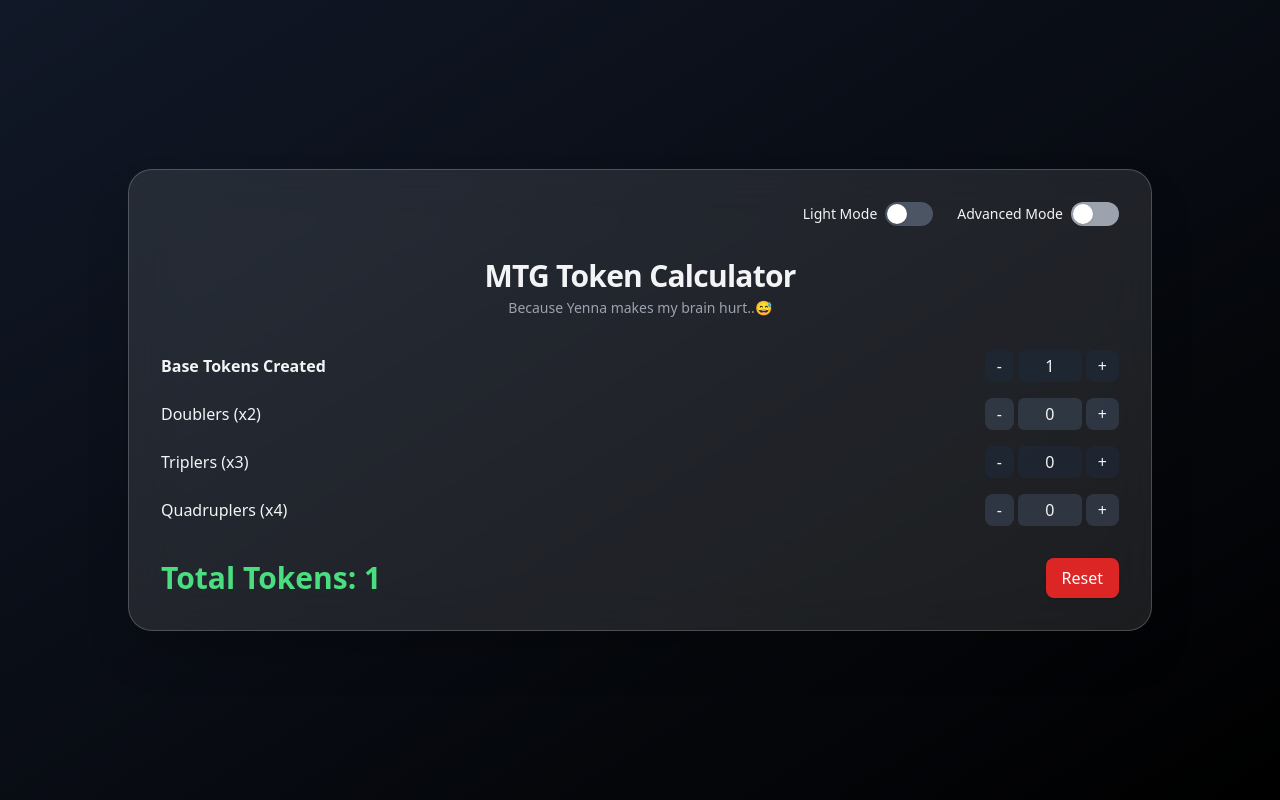
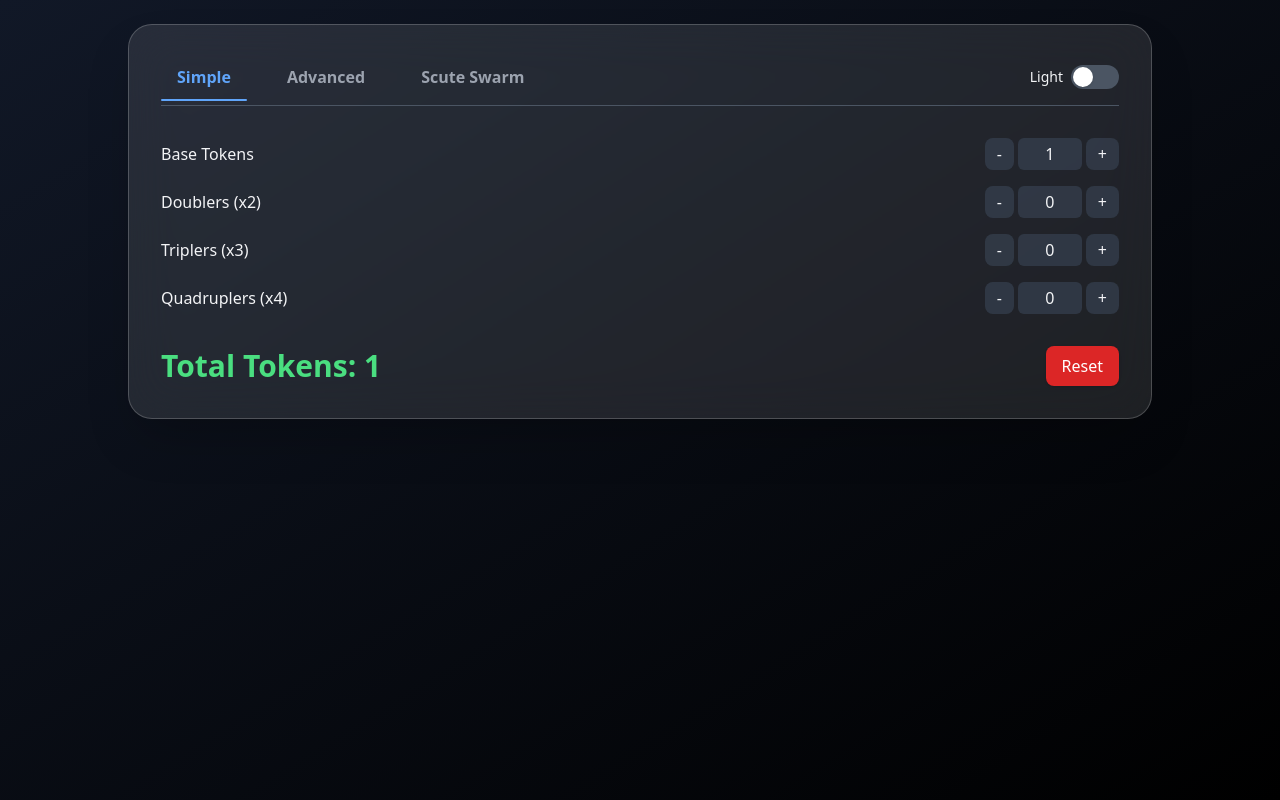
Before and after one commit to Whuki/mtg-token-calculator, a React (Vite) app: page / in a window 1280 px wide. Built offline with nearby package versions, Linux system fonts and the light colour scheme.

Commit message:
Scute mode

```diff
--- a/src/App.jsx
+++ b/src/App.jsx
@@ -3,31 +3,53 @@
 import CustomQuantityInput from "./CustomQuantityInput";
 import { Analytics } from "@vercel/analytics/react";
 
+// Card presets with emoji flair
 const CARD_PRESETS = [
-  { name: "Doubling Season", multiplier: 2 },
-  { name: "Parallel Lives", multiplier: 2 },
-  { name: "Anointed Procession", multiplier: 2 },
-  { name: "Mondrak, Glory Dominus", multiplier: 2 },
-  { name: "Primal Vigor", multiplier: 2 },
-  { name: "Elspeth, Storm Slayer", multiplier: 2 },
-  { name: "Kaya, Geist Hunter", multiplier: 2 },
-  { name: "Exalted Sunborn", multiplier: 2 },
-  { name: "Ojer Taq, Deepest Foundation", multiplier: 3 },
+  { name: "Doubling Season", multiplier: 2, emoji: "🌱" },
+  { name: "Parallel Lives", multiplier: 2, emoji: "✨" },
+  { name: "Anointed Procession", multiplier: 2, emoji: "🙏" },
+  { name: "Mondrak, Glory Dominus", multiplier: 2, emoji: "🐺" },
+  { name: "Primal Vigor", multiplier: 2, emoji: "🌿" },
+  { name: "Elspeth, Storm Slayer", multiplier: 2, emoji: "⚔️" },
+  { name: "Kaya, Geist Hunter", multiplier: 2, emoji: "👻" },
+  { name: "Exalted Sunborn", multiplier: 2, emoji: "🌞" },
+  { name: "Ojer Taq, Deepest Foundation", multiplier: 3, emoji: "🐉" },
+  { name: "Adrix and Nev, Twincasters", multiplier: 2, emoji: "🧑‍🤝‍🧑" },
 ];
 
+// Milestones with cheeky MTG text
+const MILESTONES = {
+  20: "20? Enough to chump block for days. 🛡️",
+  40: "40? That’s a whole Commander life total in blockers. 👑",
+  69: "Nice. 😏",
+  100: "Triple digits. Your table hates you now. 💀",
+  420: "Blaze it. Token farming on another level. 🌿🔥",
+  1000: "We’ve entered spreadsheet territory. 📊",
+  10000: "Judge! I need dice. All of them. 🎲",
+  100000: "At this point, just tell your friends they’re dead. ☠️",
+};
+
 export default function App() {
-  const [baseTokens, setBaseTokens] = useState(1);
-  const [advancedMode, setAdvancedMode] = useState(false);
+  const [tab, setTab] = useState("simple");
   const [darkMode, setDarkMode] = useState(true);
 
+  // Simple mode
+  const [baseTokens, setBaseTokens] = useState(1);
   const [doublers, setDoublers] = useState(0);
   const [triplers, setTriplers] = useState(0);
   const [quadruplers, setQuadruplers] = useState(0);
 
+  // Advanced mode
   const [cards, setCards] = useState([]);
   const [selectedPreset, setSelectedPreset] = useState(CARD_PRESETS[0].name);
 
-  const [animatedTotal, setAnimatedTotal] = useState(baseTokens);
+  // Scute mode
+  const [scutes, setScutes] = useState(1);
+  const [includeScutes, setIncludeScutes] = useState(false);
+
+  // Totals + animation
+  const [animatedTotal, setAnimatedTotal] = useState(1);
+  const [toasts, setToasts] = useState([]);
 
   const simpleTotal =
     baseTokens * Math.pow(2, doublers) * Math.pow(3, triplers) * Math.pow(4, quadruplers);
@@ -36,7 +58,13 @@
     baseTokens *
     cards.reduce((acc, card) => acc * Math.pow(card.multiplier, card.quantity), 1);
 
-  const total = advancedMode ? advancedTotal : simpleTotal;
+  const scuteTotal = scutes;
+  const total =
+    tab === "simple"
+      ? simpleTotal + (includeScutes ? scuteTotal : 0)
+      : tab === "advanced"
+      ? advancedTotal + (includeScutes ? scuteTotal : 0)
+      : scuteTotal;
 
   // Animate token counter
   useEffect(() => {
@@ -47,6 +75,17 @@
     return () => controls.stop();
   }, [total]);
 
+  // Milestone toasts
+  useEffect(() => {
+    Object.keys(MILESTONES).forEach((m) => {
+      const milestone = parseInt(m);
+      if (animatedTotal === milestone) {
+        setToasts((prev) => [...prev, { id: Date.now(), text: MILESTONES[milestone] }]);
+      }
+    });
+  }, [animatedTotal]);
+
+  // Reset all
   const handleReset = () => {
     setBaseTokens(1);
     setDoublers(0);
@@ -54,23 +93,43 @@
     setQuadruplers(0);
     setCards([]);
     setSelectedPreset(CARD_PRESETS[0].name);
+    setScutes(1);
   };
 
   return (
     <div
       className={`${
         darkMode ? "bg-gradient-to-br from-gray-900 to-black text-gray-100" : "bg-gray-100 text-gray-900"
-      } min-h-screen flex items-center justify-center p-6 transition-colors duration-500`}
+      } min-h-screen flex flex-col items-center p-6 transition-colors duration-500`}
     >
       <div
         className={`w-full max-w-5xl rounded-3xl p-8 space-y-8 transition-all duration-500
         backdrop-blur-xl bg-white/10 border border-white/20 shadow-2xl`}
       >
-        {/* Toggles */}
-        <div className="flex justify-end gap-6">
-          {/* Dark/Light Mode */}
-          <div className="flex items-center gap-2">
-            <span className="text-sm">Light Mode</span>
+        {/* Nav Tabs */}
+        <div className="flex justify-center gap-6 border-b border-gray-600 pb-2">
+          {["simple", "advanced", "scute"].map((t) => (
+            <button
+              key={t}
+              onClick={() => setTab(t)}
+              className={`relative px-4 py-2 font-semibold transition ${
+                tab === t ? "text-blue-400" : "text-gray-400 hover:text-gray-200"
+              }`}
+            >
+              {t === "simple" && "Simple"}
+              {t === "advanced" && "Advanced"}
+              {t === "scute" && "Scute Swarm"}
+              {tab === t && (
+                <motion.div
+                  layoutId="underline"
+                  className="absolute left-0 right-0 -bottom-1 h-0.5 bg-blue-400 rounded"
+                />
+              )}
+            </button>
+          ))}
+          {/* Dark/Light toggle */}
+          <div className="flex items-center gap-2 ml-auto">
+            <span className="text-sm">Light</span>
             <button
               onClick={() => setDarkMode(!darkMode)}
               className={`w-12 h-6 rounded-full relative transition-colors ${
@@ -84,80 +143,36 @@
               ></span>
             </button>
           </div>
-
-          {/* Advanced Mode */}
-          <div className="flex items-center gap-2">
-            <span className="text-sm">Advanced Mode</span>
-            <button
-              onClick={() => setAdvancedMode(!advancedMode)}
-              className={`w-12 h-6 rounded-full relative transition-colors ${
-                advancedMode ? "bg-blue-500" : "bg-gray-400"
-              }`}
-            >
-              <span
-                className={`absolute top-0.5 left-0.5 w-5 h-5 rounded-full bg-white shadow transform transition-transform ${
-                  advancedMode ? "translate-x-6" : ""
-                }`}
-              ></span>
-            </button>
-          </div>
-        </div>
-
-        {/* Heading */}
-        <div className="text-center">
-          <h1 className="text-3xl font-extrabold tracking-tight">MTG Token Calculator</h1>
-          <p className="text-sm text-gray-400 mt-1">Because Yenna makes my brain hurt..😅</p>
         </div>
 
         {/* Simple Mode */}
-        {!advancedMode && (
+        {tab === "simple" && (
           <div className="space-y-4">
-            {/* Base Tokens */}
             <div className="flex gap-2 items-center flex-wrap">
-              <label className="flex-1 min-w-[120px] font-semibold">Base Tokens Created</label>
-              <CustomQuantityInput
-                value={baseTokens}
-                onChange={setBaseTokens}
-                darkMode={darkMode}
-                rowIndex={0}
-              />
+              <label className="flex-1">Base Tokens</label>
+              <CustomQuantityInput value={baseTokens} onChange={setBaseTokens} darkMode={darkMode} />
             </div>
-
-            {/* Doublers, Triplers, Quadruplers */}
             {[
               { label: "Doublers (x2)", value: doublers, setValue: setDoublers },
               { label: "Triplers (x3)", value: triplers, setValue: setTriplers },
               { label: "Quadruplers (x4)", value: quadruplers, setValue: setQuadruplers },
-            ].map((item, idx) => (
-              <div key={idx} className="flex gap-2 items-center flex-wrap">
-                <label className="flex-1 min-w-[120px]">{item.label}</label>
-                <CustomQuantityInput
-                  value={item.value}
-                  onChange={item.setValue}
-                  darkMode={darkMode}
-                  rowIndex={idx + 1}
-                />
+            ].map((item, i) => (
+              <div key={i} className="flex gap-2 items-center flex-wrap">
+                <label className="flex-1">{item.label}</label>
+                <CustomQuantityInput value={item.value} onChange={item.setValue} darkMode={darkMode} />
               </div>
             ))}
           </div>
         )}
 
         {/* Advanced Mode */}
-        {advancedMode && (
+        {tab === "advanced" && (
           <div className="space-y-4">
-            {/* Base Tokens */}
             <div className="flex gap-2 items-center flex-wrap">
-              <label className="flex-1 min-w-[120px] font-semibold">Base Tokens Created</label>
-              <CustomQuantityInput
-                value={baseTokens}
-                onChange={setBaseTokens}
-                darkMode={darkMode}
-                rowIndex={0}
-              />
+              <label className="flex-1">Base Tokens</label>
+              <CustomQuantityInput value={baseTokens} onChange={setBaseTokens} darkMode={darkMode} />
             </div>
-
-            {/* Add Card Controls */}
-            <div className="flex gap-2 flex-wrap items-center">
+            <div className="flex gap-2 items-center">
               <select
                 value={selectedPreset}
                 onChange={(e) => setSelectedPreset(e.target.value)}
@@ -179,34 +194,29 @@
                 Add Card
               </button>
             </div>
-
-            {/* Cards List */}
             <AnimatePresence>
-              {cards.map((card, idx) => (
+              {cards.map((card, i) => (
                 <motion.div
-                  key={idx}
+                  key={i}
                   initial={{ opacity: 0, y: 20 }}
                   animate={{ opacity: 1, y: 0 }}
                   exit={{ opacity: 0, y: -20 }}
                   transition={{ duration: 0.3 }}
-                  className={`p-4 rounded-xl flex flex-col md:flex-row justify-between items-center gap-4 shadow-lg ${
-                    darkMode ? "bg-gray-700/60" : "bg-gray-200/60"
-                  }`}
+                  className="p-4 rounded-xl flex flex-col md:flex-row justify-between items-center gap-4 shadow-lg bg-gray-700/60"
                 >
                   <div className="flex-1">
-                    <p className="font-semibold">{card.name}</p>
+                    <p className="font-semibold">{card.emoji} {card.name}</p>
                     <p className="text-sm opacity-75">x{card.multiplier}</p>
                   </div>
                   <CustomQuantityInput
                     value={card.quantity}
                     onChange={(val) =>
-                      setCards(cards.map((c, i) => (i === idx ? { ...c, quantity: val } : c)))
+                      setCards(cards.map((c, j) => (i === j ? { ...c, quantity: val } : c)))
                     }
                     darkMode={darkMode}
-                    rowIndex={idx}
                   />
                   <button
-                    onClick={() => setCards(cards.filter((_, i) => i !== idx))}
+                    onClick={() => setCards(cards.filter((_, j) => j !== i))}
                     className="px-3 py-1 bg-red-500 text-white rounded-lg hover:bg-red-600 hover:scale-105 transition"
                   >
                     Remove
@@ -217,6 +227,52 @@
           </div>
         )}
 
+        {/* Scute Mode */}
+        {tab === "scute" && (
+          <div
+            className="space-y-4 p-6 rounded-2xl shadow-xl backdrop-blur-lg bg-green-900/40 border border-green-500/40"
+          >
+            <motion.h2
+              key={scutes}
+              initial={{ scale: 1 }}
+              animate={{ scale: [1, 1.2, 1] }}
+              transition={{ duration: 0.4 }}
+              className="text-3xl font-extrabold text-green-300 text-center tabular-nums"
+            >
+              🪲 Total Scutes: {scutes}
+            </motion.h2>
+            <div className="flex justify-center gap-4">
+              <button
+                onClick={() => setScutes(scutes * 2)}
+                className="px-4 py-2 bg-green-600 text-white rounded-lg shadow hover:bg-green-700 hover:scale-105 transition"
+              >
+                + Land Drop
+              </button>
+              <button
+                onClick={() => setScutes(1)}
+                className="px-4 py-2 bg-red-600 text-white rounded-lg shadow hover:bg-red-700 hover:scale-105 transition"
+              >
+                Reset
+              </button>
+            </div>
+            <div className="flex items-center justify-center gap-2">
+              <span>Include Scutes in totals</span>
+              <button
+                onClick={() => setIncludeScutes(!includeScutes)}
+                className={`w-12 h-6 rounded-full relative transition-colors ${
+                  includeScutes ? "bg-green-500" : "bg-gray-400"
+                }`}
+              >
+                <span
+                  className={`absolute top-0.5 left-0.5 w-5 h-5 rounded-full bg-white shadow transform transition-transform ${
+                    includeScutes ? "translate-x-6" : ""
+                  }`}
+                ></span>
+              </button>
+            </div>
+          </div>
+        )}
+
         {/* Total + Reset */}
         <div className="flex justify-between items-center mt-6 flex-wrap gap-4">
           <motion.div
@@ -224,7 +280,7 @@
             initial={{ scale: 1 }}
             animate={{ scale: [1, 1.2, 1] }}
             transition={{ duration: 0.4 }}
-            className="text-3xl font-extrabold text-green-400"
+            className="text-3xl font-extrabold text-green-400 tabular-nums"
           >
             Total Tokens: {animatedTotal}
           </motion.div>
@@ -236,6 +292,24 @@
           </button>
         </div>
 
+        {/* Toasts */}
+        <div className="fixed top-6 right-6 space-y-2 z-50">
+          <AnimatePresence>
+            {toasts.map((toast) => (
+              <motion.div
+                key={toast.id}
+                initial={{ opacity: 0, x: 50 }}
+                animate={{ opacity: 1, x: 0 }}
+                exit={{ opacity: 0, x: 50 }}
+                transition={{ duration: 0.4 }}
+                className="px-4 py-2 rounded-lg shadow-lg bg-blue-600 text-white"
+              >
+                {toast.text}
+              </motion.div>
+            ))}
+          </AnimatePresence>
+        </div>
+
         <Analytics />
       </div>
     </div>
--- a/src/CustomQuantityInput.jsx
+++ b/src/CustomQuantityInput.jsx
@@ -1,26 +1,19 @@
 import React from "react";
 
-export default function CustomQuantityInput({ value, onChange, darkMode, rowIndex }) {
+export default function CustomQuantityInput({ value, onChange, darkMode }) {
   const increment = () => onChange(value + 1);
   const decrement = () => onChange(value > 0 ? value - 1 : 0);
 
-  const bgColor =
-    rowIndex % 2 === 0
-      ? darkMode
-        ? "bg-gray-800/70 text-gray-100 border-gray-600"
-        : "bg-gray-50/80 text-gray-900 border-gray-300"
-      : darkMode
-      ? "bg-gray-700/70 text-gray-100 border-gray-600"
-      : "bg-white/80 text-gray-900 border-gray-300";
-
-  const hoverBg = darkMode ? "hover:bg-gray-600" : "hover:bg-gray-200";
+  const bgColor = darkMode
+    ? "bg-gray-700/70 text-gray-100 border-gray-600"
+    : "bg-gray-200/70 text-gray-900 border-gray-300";
 
   return (
     <div className="flex items-center justify-center space-x-1">
       <button
         type="button"
         onClick={decrement}
-        className={`px-3 py-1 rounded-lg transition transform hover:scale-105 ${bgColor} ${hoverBg}`}
+        className={`px-3 py-1 rounded-lg transition transform hover:scale-105 ${bgColor}`}
       >
         -
       </button>
@@ -29,12 +22,12 @@
         value={value}
         onChange={(e) => onChange(Number(e.target.value))}
         min={0}
-        className={`w-16 text-center p-1 rounded-md focus:outline-none focus:ring-2 focus:ring-blue-400 ${bgColor}`}
+        className={`w-16 text-center p-1 rounded-md focus:outline-none focus:ring-2 focus:ring-blue-400 tabular-nums ${bgColor}`}
       />
       <button
         type="button"
         onClick={increment}
-        className={`px-3 py-1 rounded-lg transition transform hover:scale-105 ${bgColor} ${hoverBg}`}
+        className={`px-3 py-1 rounded-lg transition transform hover:scale-105 ${bgColor}`}
       >
         +
       </button>
```
